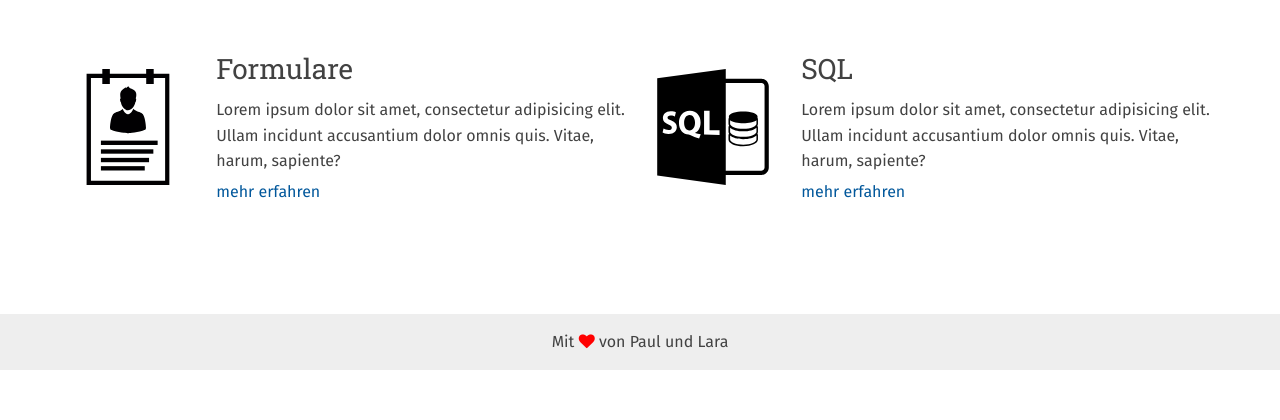
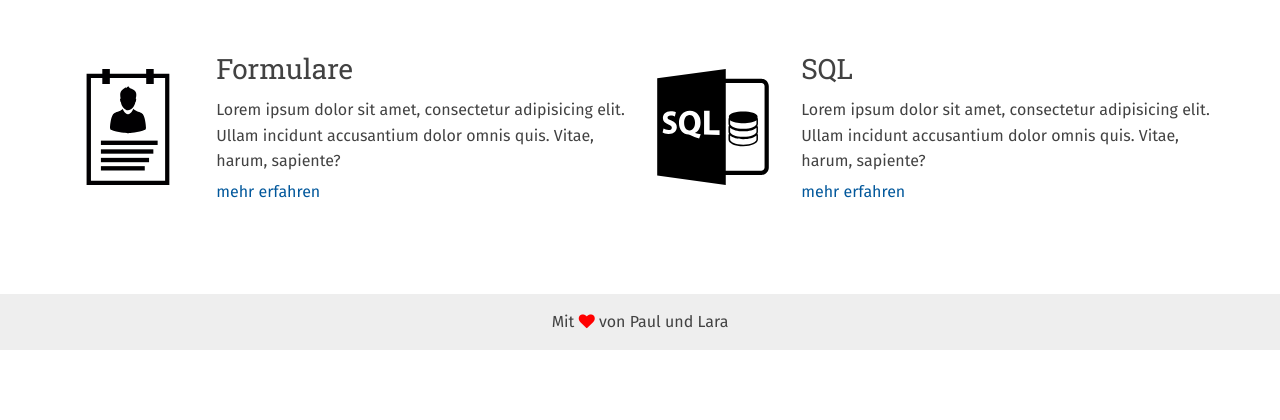
Before and after one commit to paulbrgmr/Schule, a PHP site: page / in a window 1280 px wide. Shown: the part 854-1274 px from the top of the page. After the commit the page ends 1204 px from the top, so only its background shows below. Run offline with PHP 8.4, Linux system fonts and the light colour scheme.

Commit message:
Leitfaden: index footer

```diff
--- a/leitfaden/_resources/scss/style.scss
+++ b/leitfaden/_resources/scss/style.scss
@@ -238,8 +238,18 @@ main {
     }
 }
 
+.footer-index {
+    background-color: $gray-lighter;
+    p {
+        margin-bottom: 0;
+        @include padding-top-bottom(15px);
+        .fa-heart {
+            color: #f00;
+        }
+    }
+}
+
 footer {
-    background-color: $gray-lighter;
     margin-top: 50px;
     p {
         margin-bottom: 0;
@@ -247,6 +257,9 @@ footer {
         .fa-heart {
             color: #f00;
         }
+    }
+    &.index {
+        margin-top: 0;
     }
 }
 
--- a/leitfaden/footer.php
+++ b/leitfaden/footer.php
@@ -1,6 +1,6 @@
         </div>
         </main>
-        <footer>
+        <footer class="index">
             <script src="_resources/js/jquery.min.js"></script>
             <script src="_resources/js/bootstrap.min.js"></script>
             <script src="_resources/js/bigfoot.min.js"></script>
--- a/leitfaden/index.php
+++ b/leitfaden/index.php
@@ -114,9 +114,9 @@
         </div>
     </div> -->
 </div>
-<footer>
+<div class="footer-index">
     <p class="text-center">Mit <i class="fa fa-heart"></i> von Paul und Lara</p>
-</footer>
+</div>
 
 <?php
     include 'footer.php';
```
Also changed, not shown: leitfaden/_resources/css/style.min.css, 1 other file.
